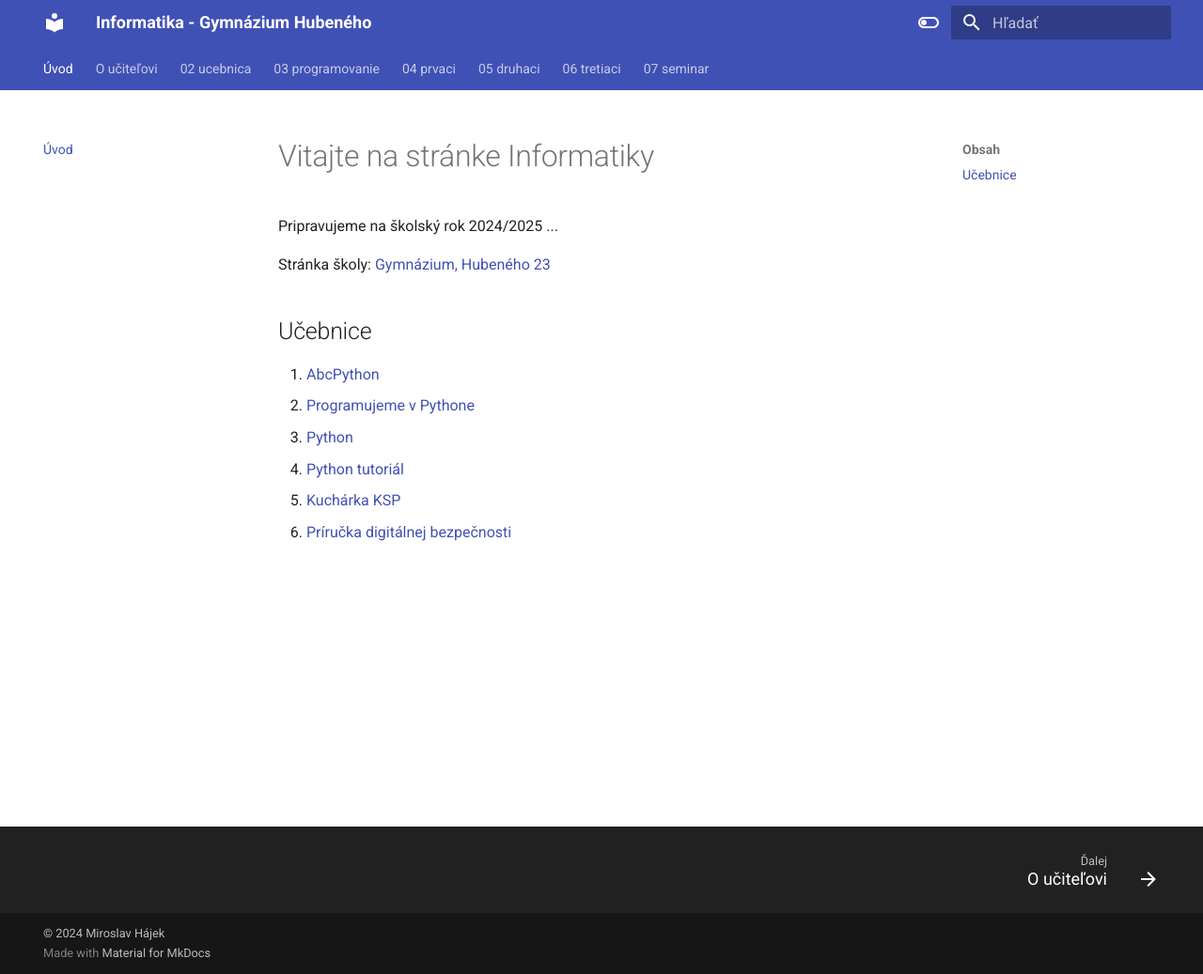
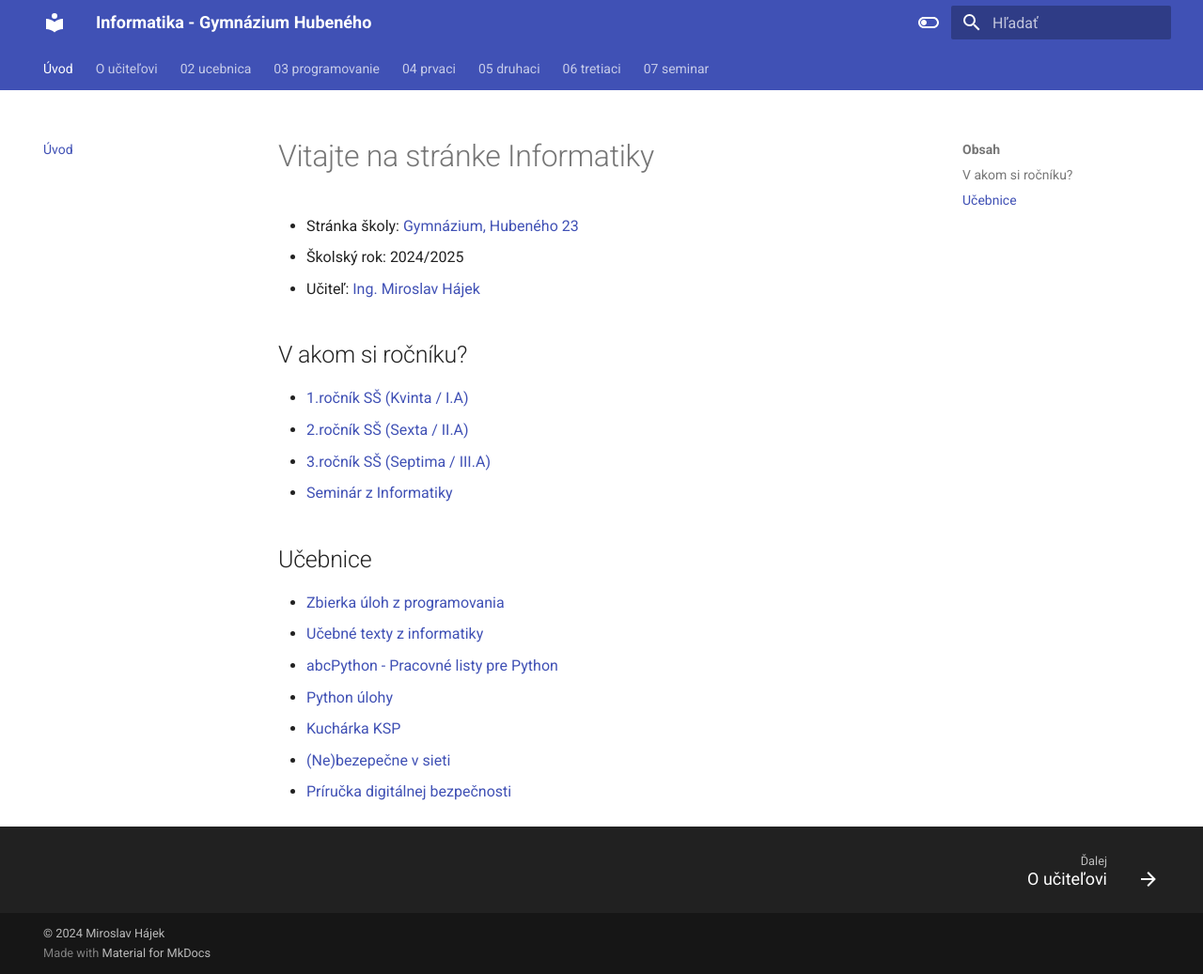
Before and after one commit to hubenka/hubenka.github.io, an MkDocs documentation site: the page built from docs/01_home.md, in a window 1280 px wide and 1037 px high. Shown: the whole window at 94% size. Built offline with MkDocs 1.6.1 and Material for MkDocs 9.7.7, drawn with Linux system fonts in a browser that asks for light colours.

Commit message:
Update title page

```diff
--- a/docs/01_home.md
+++ b/docs/01_home.md
@@ -1,20 +1,27 @@
 ---
 title: Úvod
-slug: uvod
 slug: .
 publish: true
 ---
 
 # Vitajte na stránke Informatiky
 
-Pripravujeme na školský rok 2024/2025 ...
+- Stránka školy: [Gymnázium, Hubeného 23](https://ghubeneho.edupage.org/)
+- Školský rok: 2024/2025
+- Učiteľ: [Ing. Miroslav Hájek](ucitel/)
 
-Stránka školy: [Gymnázium, Hubeného 23](https://ghubeneho.edupage.org/)
+## V akom si ročníku?
+- [1.ročník SŠ (Kvinta / I.A)](1-rocnik/ucivo/)
+- [2.ročník SŠ (Sexta / II.A)](2-rocnik/ucivo/)
+- [3.ročník SŠ (Septima / III.A)](3-rocnik/ucivo/)
+- [Seminár z Informatiky](seminar/ucivo/)
+
 
 ## Učebnice
-1. [AbcPython](https://abcpython.input.sk/)
-2. [Programujeme v Pythone](http://www.programujemevpythone.sk/)
-3. [Python](https://python.input.sk/)
-4. [Python tutoriál](https://people.ksp.sk/~ajo/osp/python_tutorial.pdf)
-5. [Kuchárka KSP](https://www.ksp.sk/kucharka/)
-6. [Príručka digitálnej bezpečnosti](https://bezpecnenanete.eset.com/sk/materialy-pre-ucitelov-na-stiahnutie/)
+- [Zbierka úloh z programovania](programovanie/zbierka-uloh/premenne/uvod/)
+- [Učebné texty z informatiky](ucebnica/informatika-ako-veda/zakladne-pojmy/)
+- [abcPython - Pracovné listy pre Python](https://abcpython.input.sk/)
+- [Python úlohy](https://python2016-sphinx.readthedocs.io)
+- [Kuchárka KSP](https://www.ksp.sk/kucharka/)
+- [(Ne)bezepečne v sieti](https://myslim.eu/wp-content/uploads/2021/10/Nebezpecne-v-sieti.pdf)
+- [Príručka digitálnej bezpečnosti](https://bezpecnenanete.eset.com/sk/wp-content/uploads/2021/10/Prirucka-digitalnej-bezpecnosti-pre-ucitelov.pdf)
```
Also changed, not shown: docs/07_seminar/01_ucivo.md (+3 -3 lines).
